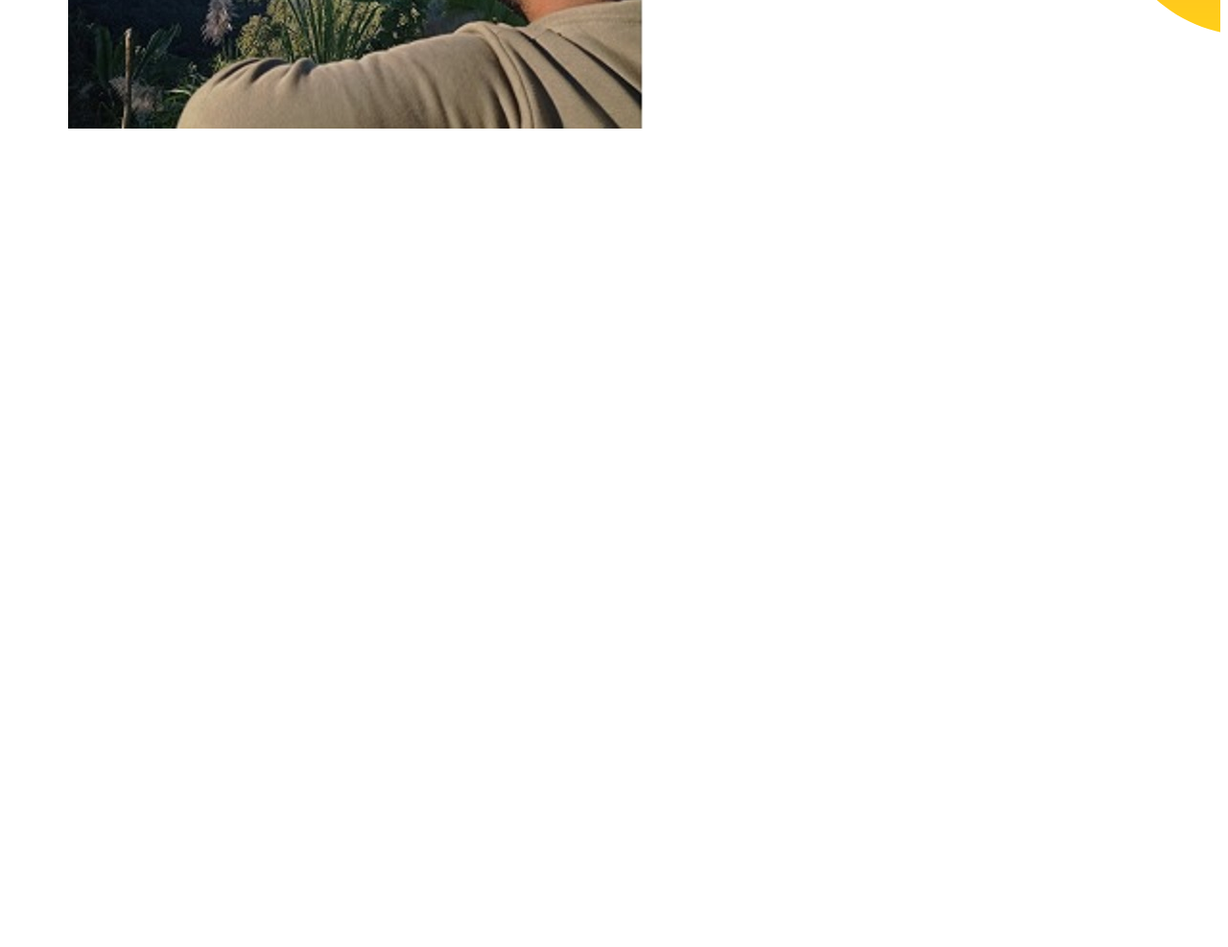
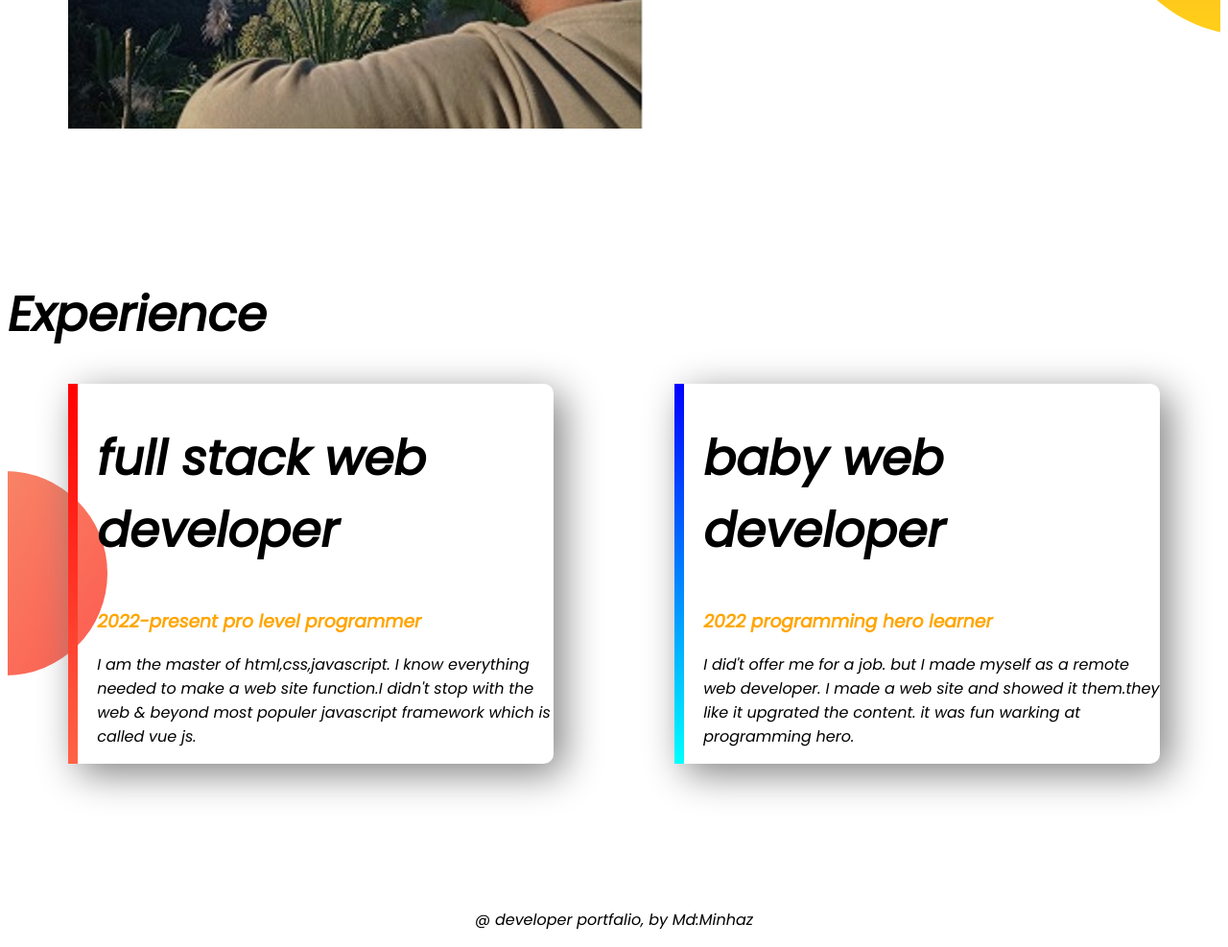
Before and after one commit to AbdullhaAlMinhaz/developer-portfolio, a plain HTML site: page index.html in a window 1280 px wide. Shown: the part 1031-2018 px from the top of the page at 96% size. Before the commit the page ends 1322 px from the top, so only its background shows below. Drawn offline with Linux system fonts and the light colour scheme.

Commit message:
footer and Experience added

```diff
--- a/index.html
+++ b/index.html
@@ -42,6 +42,25 @@
             <a class="link-button" target="_blank" href="https://www.google.com.bd/?gws_rd=ssl">download resumi</a>
         </div>
     </section>
+    <h1>Experience</h1>
+    <section class="Experience-area">
+        <div id="full-stack-experience" class="Experience-item">
+            <h1>full stack web developer</h1>
+            <h3 class="orange-color">2022-present pro level programmer</h3>
+            <p>I am the master of html,css,javascript. I know everything needed to make a web site function.I didn't
+                stop with the web & beyond most populer javascript framework which is called vue js.</p>
+        </div>
+        <div id="web-dev-experience" class="Experience-item">
+            <h1>baby web developer </h1>
+            <h3 class="orange-color">2022 programming hero learner</h3>
+            <p> I did't offer me for a job. but I made myself as a remote web developer. I made a web site and
+                showed it
+                them.they like it upgrated the content. it was fun warking at programming hero. </p>
+        </div>
+    </section>
+    <footer>
+        <p>@ developer portfalio, by Md:Minhaz</p>
+    </footer>
 </body>
 
 </html>
--- a/style.css
+++ b/style.css
@@ -31,3 +31,29 @@ section{
     background-repeat: no-repeat;
     background-position: right;
 }
+.Experience-area{
+    background-image: url(images/exp-bg.png);
+    background-repeat: no-repeat;
+    background-position: left;
+}
+.Experience-item{
+    width: 40%;
+    margin-left: 5%;
+    margin-right: 5%;
+    padding-left: 20px;
+    border-radius: 10px;
+    box-shadow: 10px 10px 40px gray;
+}
+#web-dev-experience{
+    border-left: 10px solid;
+    border-image: linear-gradient(blue, cyan);
+    border-image-slice: 1;
+}
+#full-stack-experience{
+    border-left: 10px solid;
+    border-image: linear-gradient(red, tomato);
+    border-image-slice: 1;
+}
+footer p{
+    text-align: center;
+}
```
Also changed, not shown: 4 other files.
